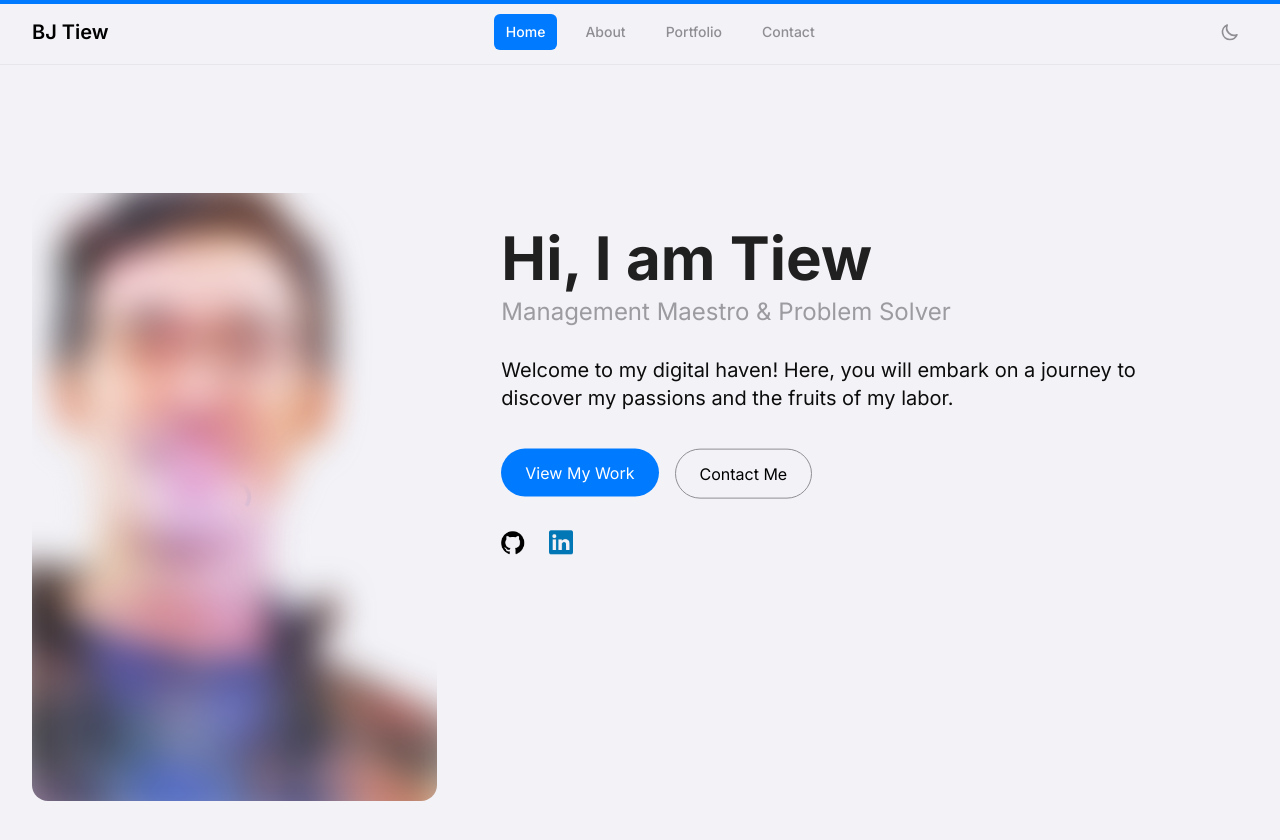
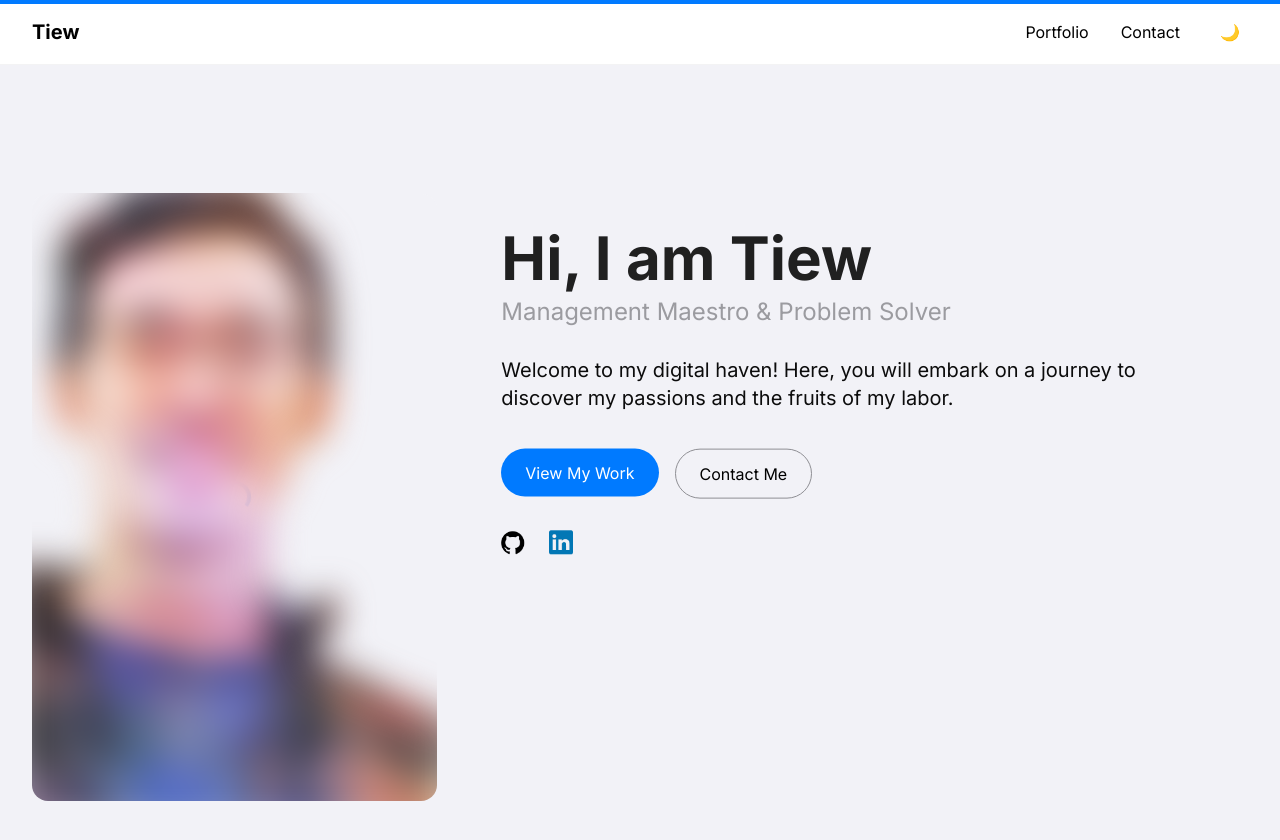
Before and after one commit to BJTiew/BJ-Portfolio-01, a Next.js app: page / in a window 1280 px wide. Shown: the top 840 px of the page. Built offline with nearby package versions, Linux system fonts and the light colour scheme.

Commit message:
fix update 3

```diff
--- a/src/components/MobileMenu.jsx
+++ b/src/components/MobileMenu.jsx
@@ -1,94 +1,46 @@
 "use client";
 
-import { motion, AnimatePresence } from "framer-motion";
 import Link from "next/link";
-import { usePathname } from "next/navigation";
+import { motion } from "framer-motion";
 
-const MobileMenu = ({ isOpen, onClose }) => {
-  const pathname = usePathname();
-
-  const menuVariants = {
-    closed: {
-      x: "100%",
-      transition: {
-        type: "spring",
-        stiffness: 400,
-        damping: 40
-      }
-    },
-    open: {
-      x: "0%",
-      transition: {
-        type: "spring",
-        stiffness: 400,
-        damping: 40,
-        staggerChildren: 0.1
-      }
-    }
-  };
-
-  const itemVariants = {
-    closed: { x: 50, opacity: 0 },
-    open: { x: 0, opacity: 1 }
-  };
-
-  const links = [
-    { href: "/", label: "Home" },
-    { href: "/about", label: "About" },
-    { href: "/portfolio", label: "Portfolio" },
-    { href: "/contact", label: "Contact" }
-  ];
-
+const MobileMenu = ({ isOpen, onClose, theme, onThemeToggle }) => {
   return (
-    <AnimatePresence>
-      {isOpen && (
-        <>
     <motion.div
-            initial={{ opacity: 0 }}
-            animate={{ opacity: 0.5 }}
-            exit={{ opacity: 0 }}
-            className="fixed inset-0 bg-black z-40"
+      initial={{ opacity: 0, y: -20 }}
+      animate={{ opacity: isOpen ? 1 : 0, y: isOpen ? 0 : -20 }}
+      transition={{ duration: 0.2 }}
+      className={`${isOpen ? 'block' : 'hidden'} md:hidden`}
+    >
+      <div className="px-2 pt-2 pb-3 space-y-1 bg-ios-card-light dark:bg-ios-card-dark">
+        <Link
+          href="/"
           onClick={onClose}
-          />
-          <motion.div
-            className="fixed top-0 right-0 bottom-0 w-3/4 bg-ios-card-light dark:bg-ios-card-dark z-50 p-6"
-            variants={menuVariants}
-            initial="closed"
-            animate="open"
-            exit="closed"
+          className="block px-3 py-2 rounded-md text-ios-text-light dark:text-ios-text-dark hover:bg-gray-200 dark:hover:bg-gray-700"
         >
-            <div className="flex flex-col h-full">
-              <div className="flex justify-end mb-8">
-                <button onClick={onClose} className="p-2">
-                  <svg className="w-6 h-6" fill="none" viewBox="0 0 24 24" stroke="currentColor">
-                    <path strokeLinecap="round" strokeLinejoin="round" strokeWidth={2} d="M6 18L18 6M6 6l12 12" />
-                  </svg>
+          Home
+        </Link>
+        <Link
+          href="/portfolio"
+          onClick={onClose}
+          className="block px-3 py-2 rounded-md text-ios-text-light dark:text-ios-text-dark hover:bg-gray-200 dark:hover:bg-gray-700"
+        >
+          Portfolio
+        </Link>
+        <Link
+          href="/contact"
+          onClick={onClose}
+          className="block px-3 py-2 rounded-md text-ios-text-light dark:text-ios-text-dark hover:bg-gray-200 dark:hover:bg-gray-700"
+        >
+          Contact
+        </Link>
+        <button
+          onClick={onThemeToggle}
+          className="w-full text-left px-3 py-2 rounded-md text-ios-text-light dark:text-ios-text-dark hover:bg-gray-200 dark:hover:bg-gray-700"
+        >
+          {theme === "dark" ? "Switch to Light Mode 🌞" : "Switch to Dark Mode 🌙"}
         </button>
       </div>
-              <nav className="flex-1">
-                <ul className="space-y-4">
-                  {links.map((link) => (
-                    <motion.li key={link.href} variants={itemVariants}>
-                      <Link
-                        href={link.href}
-                        className={`block py-2 text-lg ${
-                          pathname === link.href
-                            ? "text-ios-primary-light dark:text-ios-primary-dark font-semibold"
-                            : "text-ios-text-light dark:text-ios-text-dark"
-                        }`}
-                        onClick={onClose}
-                      >
-                        {link.label}
-                      </Link>
-                    </motion.li>
-                  ))}
-                </ul>
-              </nav>
-            </div>
     </motion.div>
-        </>
-      )}
-    </AnimatePresence>
   );
 };
 
--- a/src/components/navbar.jsx
+++ b/src/components/navbar.jsx
@@ -1,168 +1,59 @@
 "use client";
 
-import Image from "next/image";
+import { useState } from "react";
 import Link from "next/link";
-import { useState } from "react";
-import NavLink from "./navLink";
-import { motion } from "framer-motion";
 import { useTheme } from "@/context/themeContext";
-
-const links = [
-  { url: "/", title: "Home" },
-  { url: "/about", title: "About" },
-  { url: "/portfolio", title: "Porfolio" },
-  { url: "/contact", title: "Contact" },
-];
+import MobileMenu from "./MobileMenu";
 
 const Navbar = () => {
-  const [open, setOpen] = useState(false);
   const { theme, toggleTheme } = useTheme();
-
-  const topVariants = {
-    closed: {
-      rotate: 0,
-    },
-    opened: {
-      rotate: 45,
-      backgroundColor: "rgb(255,255,255)",
-    },
-  };
-  const centerVariants = {
-    closed: {
-      opacity: 1,
-    },
-    opened: {
-      opacity: 0,
-    },
-  };
-  const bottomVariants = {
-    closed: {
-      rotate: 0,
-    },
-    opened: {
-      rotate: -45,
-      backgroundColor: "rgb(255,255,255)",
-    },
-  };
-
-  const listVariants = {
-    closed: {
-      x: "100vw",
-    },
-    opened: {
-      x: 0,
-      transition: {
-        when: "beforeChildren",
-        staggerChildren: 0.2,
-      },
-    },
-  };
-
-  const listItemVariants = {
-    closed: {
-      x: -10,
-      opacity: 0,
-    },
-    opened: {
-      x: 0,
-      opacity: 1,
-    },
-  };
-
-  const socialMedias = [
-    { id: 1, href: "https://github.com/bjtiew", src: "/github.png", alt: "" },
-    //{ id: 2, href: "#", src: "/dribbble.png", alt: "" },
-    //{ id: 3, href: "#", src: "/instagram.png", alt: "" },
-    //{ id: 4, href: "https://www.facebook.com/BJTiew/", src: "/facebook.png", alt: "" },
-    //{ id: 5, href: "#", src: "/pinterest.png", alt: "" },
-    { id: 6, href: "https://www.linkedin.com/in/bjtiew/", src: "/linkedin.png", alt: "" },
-  ];
-
-  const sections = ["home", "about", "portfolio", "contact"];
-  const [activeSection, setActiveSection] = useState(sections[0]);
-
-  const scrollToSection = (section) => {
-    document.querySelector(`#${section}`).scrollIntoView({
-      behavior: 'smooth'
-    });
-  };
+  const [isMenuOpen, setIsMenuOpen] = useState(false);
 
   return (
-    <nav className="fixed top-0 left-0 right-0 z-50 backdrop-blur-lg bg-ios-bg-light/75 dark:bg-ios-bg-dark/75 border-b border-gray-200 dark:border-gray-800">
-      <div className="px-4 mx-auto max-w-7xl sm:px-6 lg:px-8">
+    <nav className="fixed top-0 left-0 right-0 z-50 bg-ios-card-light dark:bg-ios-card-dark border-b border-ios-gray-light/10 dark:border-ios-gray-dark/10">
+      <div className="container px-4 mx-auto sm:px-6 lg:px-8">
         <div className="flex items-center justify-between h-16">
-          {/* Mobile menu button */}
-          <div className="flex items-center md:hidden">
+          {/* Logo */}
+          <Link href="/" className="text-xl font-bold text-ios-text-light dark:text-ios-text-dark">
+            Tiew
+          </Link>
+
+          {/* Desktop Navigation */}
+          <div className="hidden md:flex md:items-center md:space-x-8">
+            <Link href="/portfolio" className="text-ios-text-light dark:text-ios-text-dark hover:text-ios-primary-light dark:hover:text-ios-primary-dark">
+              Portfolio
+            </Link>
+            <Link href="/contact" className="text-ios-text-light dark:text-ios-text-dark hover:text-ios-primary-light dark:hover:text-ios-primary-dark">
+              Contact
+            </Link>
             <button
-              onClick={() => setOpen(!open)}
-              className="inline-flex items-center justify-center p-2 rounded-md text-ios-gray-light dark:text-ios-gray-dark hover:bg-gray-100 dark:hover:bg-gray-800"
+              onClick={toggleTheme}
+              className="p-2 rounded-full hover:bg-gray-200 dark:hover:bg-gray-700"
             >
-              <span className="sr-only">Open main menu</span>
-              {!open ? (
-                <svg className="w-6 h-6" fill="none" viewBox="0 0 24 24" stroke="currentColor">
-                  <path strokeLinecap="round" strokeLinejoin="round" strokeWidth={2} d="M4 6h16M4 12h16M4 18h16" />
-                </svg>
-              ) : (
-                <svg className="w-6 h-6" fill="none" viewBox="0 0 24 24" stroke="currentColor">
-                  <path strokeLinecap="round" strokeLinejoin="round" strokeWidth={2} d="M6 18L18 6M6 6l12 12" />
-                </svg>
-              )}
+              {theme === "dark" ? "🌞" : "🌙"}
             </button>
           </div>
 
-          {/* Logo */}
-          <div className="flex items-center flex-shrink-0">
-            <Link href="/" className="flex items-center space-x-2">
-              <span className="text-xl font-semibold text-ios-text-light dark:text-ios-text-dark">
-                BJ Tiew
-              </span>
-            </Link>
-          </div>
-
-          {/* Desktop Navigation */}
-          <div className="hidden md:block">
-            <div className="flex items-center space-x-4">
-              <NavLink href="/" text="Home" />
-              <NavLink href="/about" text="About" />
-              <NavLink href="/portfolio" text="Portfolio" />
-              <NavLink href="/contact" text="Contact" />
-            </div>
-          </div>
-
-          {/* Theme Toggle & Social Links */}
-          <div className="flex items-center space-x-4">
+          {/* Mobile Menu Button */}
+          <div className="md:hidden">
             <button
-              onClick={toggleTheme}
-              className="p-2 rounded-full text-ios-gray-light dark:text-ios-gray-dark hover:bg-gray-100 dark:hover:bg-gray-800"
+              onClick={() => setIsMenuOpen(!isMenuOpen)}
+              className="p-2 rounded-lg hover:bg-gray-200 dark:hover:bg-gray-700"
             >
-              {theme === 'light' ? (
-                <svg className="w-5 h-5" fill="none" viewBox="0 0 24 24" stroke="currentColor">
-                  <path strokeLinecap="round" strokeLinejoin="round" strokeWidth={2} d="M20.354 15.354A9 9 0 018.646 3.646 9.003 9.003 0 0012 21a9.003 9.003 0 008.354-5.646z" />
-                </svg>
-              ) : (
-                <svg className="w-5 h-5" fill="none" viewBox="0 0 24 24" stroke="currentColor">
-                  <path strokeLinecap="round" strokeLinejoin="round" strokeWidth={2} d="M12 3v1m0 16v1m9-9h-1M4 12H3m15.364 6.364l-.707-.707M6.343 6.343l-.707-.707m12.728 0l-.707.707M6.343 17.657l-.707.707M16 12a4 4 0 11-8 0 4 4 0 018 0z" />
-                </svg>
-              )}
+              <span className="sr-only">Open menu</span>
+              {/* Hamburger icon */}
+              <div className="w-6 h-6 flex flex-col justify-around">
+                <span className={`block w-full h-0.5 bg-ios-text-light dark:bg-ios-text-dark transition-transform ${isMenuOpen ? 'rotate-45 translate-y-2' : ''}`} />
+                <span className={`block w-full h-0.5 bg-ios-text-light dark:bg-ios-text-dark transition-opacity ${isMenuOpen ? 'opacity-0' : ''}`} />
+                <span className={`block w-full h-0.5 bg-ios-text-light dark:bg-ios-text-dark transition-transform ${isMenuOpen ? '-rotate-45 -translate-y-2' : ''}`} />
+              </div>
             </button>
           </div>
         </div>
       </div>
 
-      {/* Mobile Navigation Menu */}
-      <motion.div
-        className={`${open ? 'block' : 'hidden'} md:hidden`}
-        initial={{ opacity: 0, y: -20 }}
-        animate={{ opacity: open ? 1 : 0, y: open ? 0 : -20 }}
-        transition={{ duration: 0.2 }}
-      >
-        <div className="px-2 pt-2 pb-3 space-y-1 bg-ios-card-light dark:bg-ios-card-dark">
-          <NavLink href="/" text="Home" mobile />
-          <NavLink href="/about" text="About" mobile />
-          <NavLink href="/portfolio" text="Portfolio" mobile />
-          <NavLink href="/contact" text="Contact" mobile />
-        </div>
-      </motion.div>
+      {/* Mobile Menu */}
+      <MobileMenu isOpen={isMenuOpen} onClose={() => setIsMenuOpen(false)} theme={theme} onThemeToggle={toggleTheme} />
     </nav>
   );
 };
--- a/src/utils/lazyLoad.js
+++ b/src/utils/lazyLoad.js
@@ -1,12 +1,10 @@
 "use client";
 
 import dynamic from 'next/dynamic';
-import { Suspense } from 'react';
 import LoadingSpinner from '@/components/LoadingSpinner';
 
 export const lazyLoad = (importFunc) => {
   return dynamic(importFunc, {
     loading: () => <LoadingSpinner />,
-    suspense: true
   });
 };
```
Lines whose indentation alone changed are shown as unchanged.
